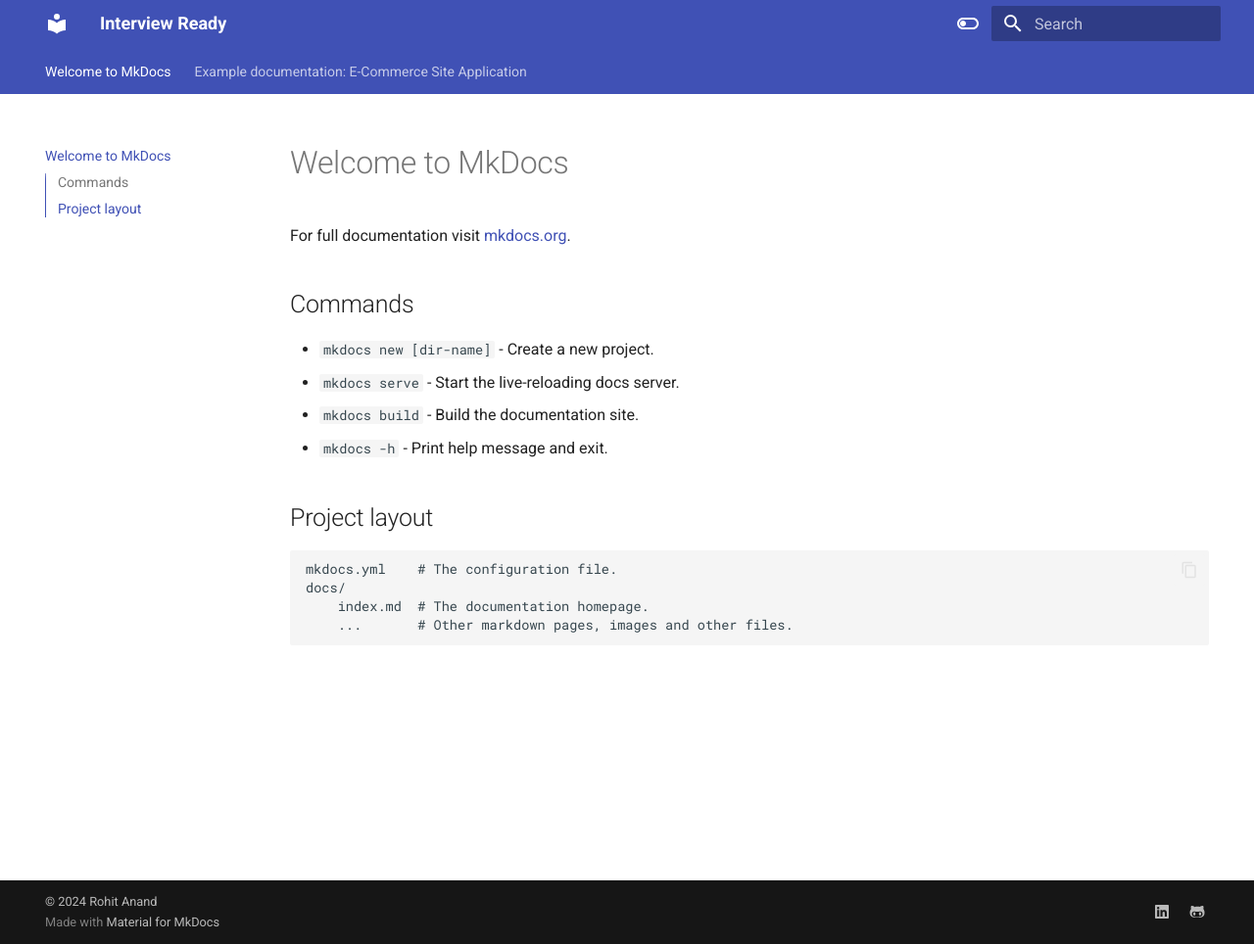
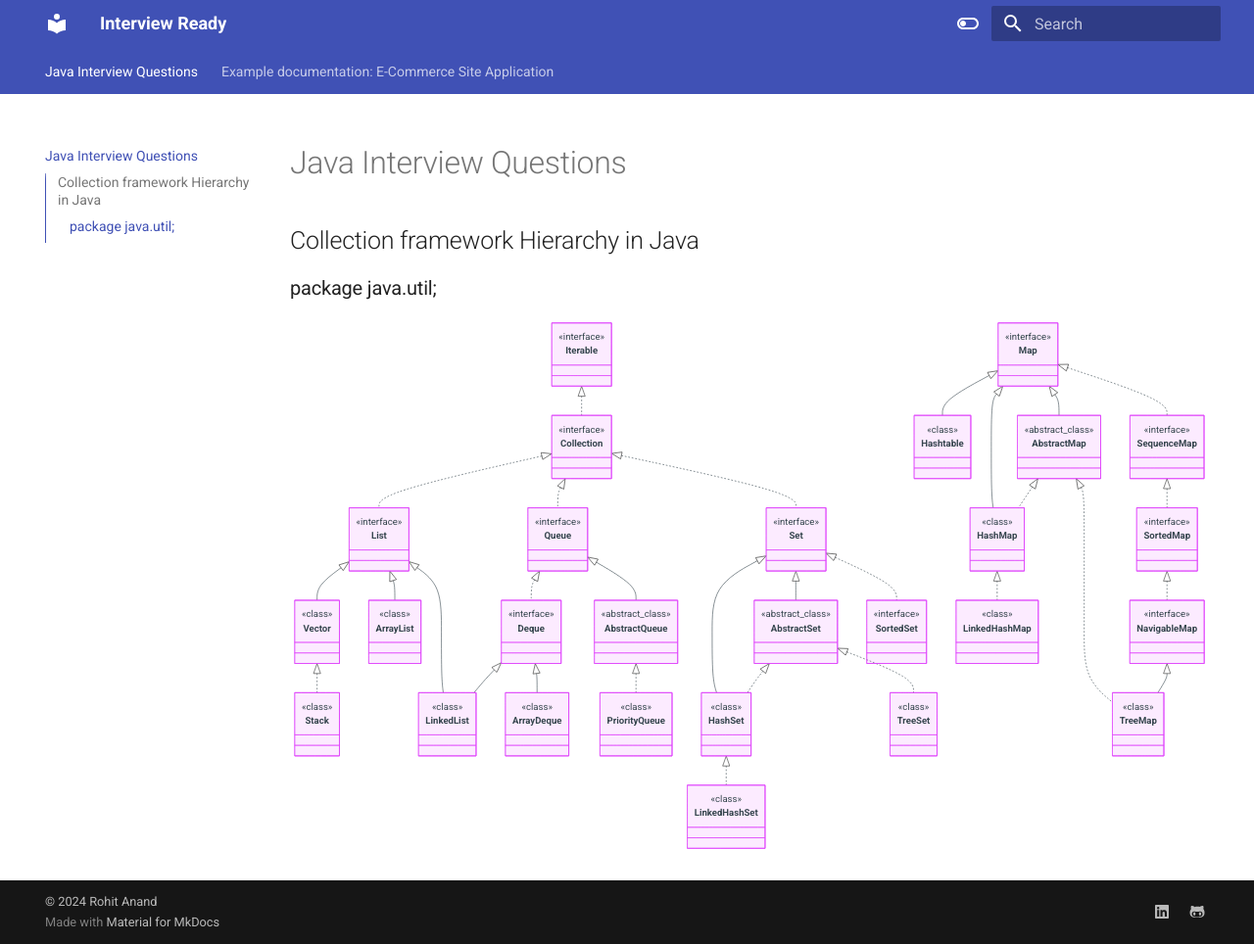
Before and after one commit to rohitanand7890/interview-ready, an MkDocs documentation site: the page built from docs/index.md, in a window 1280 px wide and 964 px high. Shown: the whole window at 98% size. Built offline with MkDocs 1.6.1 and Material for MkDocs 9.7.7, drawn with Linux system fonts in a browser that asks for light colours.

````diff
--- a/docs/index.md
+++ b/docs/index.md
@@ -1,17 +1,147 @@
-# Welcome to MkDocs
+# Java Interview Questions
 
-For full documentation visit [mkdocs.org](https://www.mkdocs.org).
+## Collection framework Hierarchy in Java
 
-## Commands
+### package java.util;
 
-* `mkdocs new [dir-name]` - Create a new project.
-* `mkdocs serve` - Start the live-reloading docs server.
-* `mkdocs build` - Build the documentation site.
-* `mkdocs -h` - Print help message and exit.
+```mermaid
+classDiagram
+class Iterable {
+  <<interface>>
+}
 
-## Project layout
+class Collection {
+  <<interface>>
+}
 
-    mkdocs.yml    # The configuration file.
-    docs/
-        index.md  # The documentation homepage.
-        ...       # Other markdown pages, images and other files.
+class List {
+  <<interface>>
+}
+
+class Queue {
+  <<interface>>
+}
+
+class Set {
+  <<interface>>
+}
+
+class ArrayList {
+  <<class>>
+}
+
+class LinkedList {
+  <<class>>
+}
+
+class Vector {
+  <<class>>
+}
+
+class Stack {
+  <<class>>
+}
+
+class AbstractQueue {
+  <<abstract_class>>
+}
+
+class PriorityQueue {
+  <<class>>
+}
+
+class Deque {
+  <<interface>>
+}
+
+class ArrayDeque {
+  <<class>>
+}
+
+class AbstractSet {
+  <<abstract_class>>
+}
+
+class HashSet {
+  <<class>>
+}
+
+class LinkedHashSet {
+  <<class>>
+}
+
+class SortedSet {
+  <<interface>>
+}
+
+class TreeSet {
+  <<class>>
+}
+
+class Map {
+  <<interface>>
+}
+
+class AbstractMap {
+    <<abstract_class>>
+}
+
+class Hashtable {
+  <<class>>
+}
+
+class HashMap {
+    <<class>>
+}
+
+class LinkedHashMap {
+<<class>>
+}
+
+class SequenceMap {
+  <<interface>>
+}
+
+class SortedMap {
+  <<interface>>
+}
+
+class NavigableMap {
+  <<interface>>
+}
+
+class TreeMap {
+  <<class>>
+}
+
+Iterable <|.. Collection
+Collection <|.. List
+Collection <|.. Queue
+Collection <|.. Set
+List <|-- Vector
+Vector <|.. Stack
+List <|-- ArrayList
+List <|-- LinkedList
+Queue <|.. Deque
+Deque <|-- LinkedList
+Deque <|-- ArrayDeque
+Queue <|-- AbstractQueue
+AbstractQueue <|.. PriorityQueue
+Set <|-- HashSet
+Set <|-- AbstractSet
+Set <|.. SortedSet
+AbstractSet <|.. HashSet
+HashSet <|.. LinkedHashSet
+AbstractSet <|.. TreeSet
+Map <|-- Hashtable
+Map <|-- HashMap
+Map <|-- AbstractMap
+Map <|.. SequenceMap
+HashMap <|.. LinkedHashMap
+AbstractMap <|.. HashMap
+SequenceMap <|.. SortedMap
+SortedMap <|.. NavigableMap
+NavigableMap <|-- TreeMap
+AbstractMap <|.. TreeMap
+
+```
--- /dev/null
+++ b/requirements.txt
@@ -0,0 +1 @@
+mkdocs-material==9.5.14
````
Also changed, not shown: README.md (+11 -0 lines), 1 other file.
